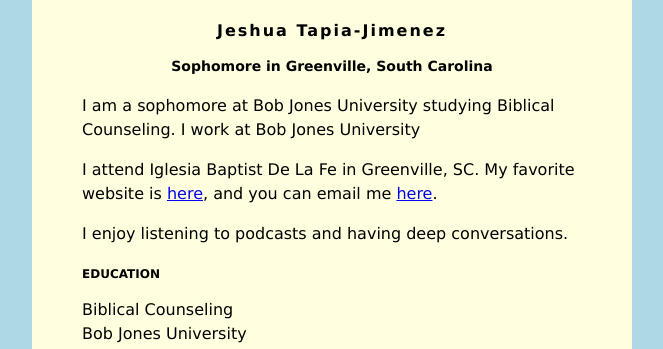
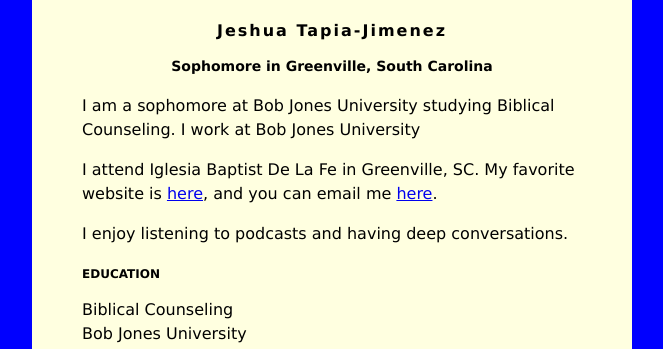
Before and after one commit to JeshuaTapia/JeshuaTapiaBJU, a plain HTML site: page index.html in a window 1280 px wide. Shown: the top 349 px of the page, without its empty margins (308-971 px from the left). Drawn offline with Linux system fonts and the light colour scheme.

Commit message:
Update index.html

```diff
--- a/index.html
+++ b/index.html
@@ -2,7 +2,7 @@
 <head>
 <style>
 body {
-    background: LightBlue;
+    background: Blue;
     font-family: Verdana;
 }
 #content {
```
